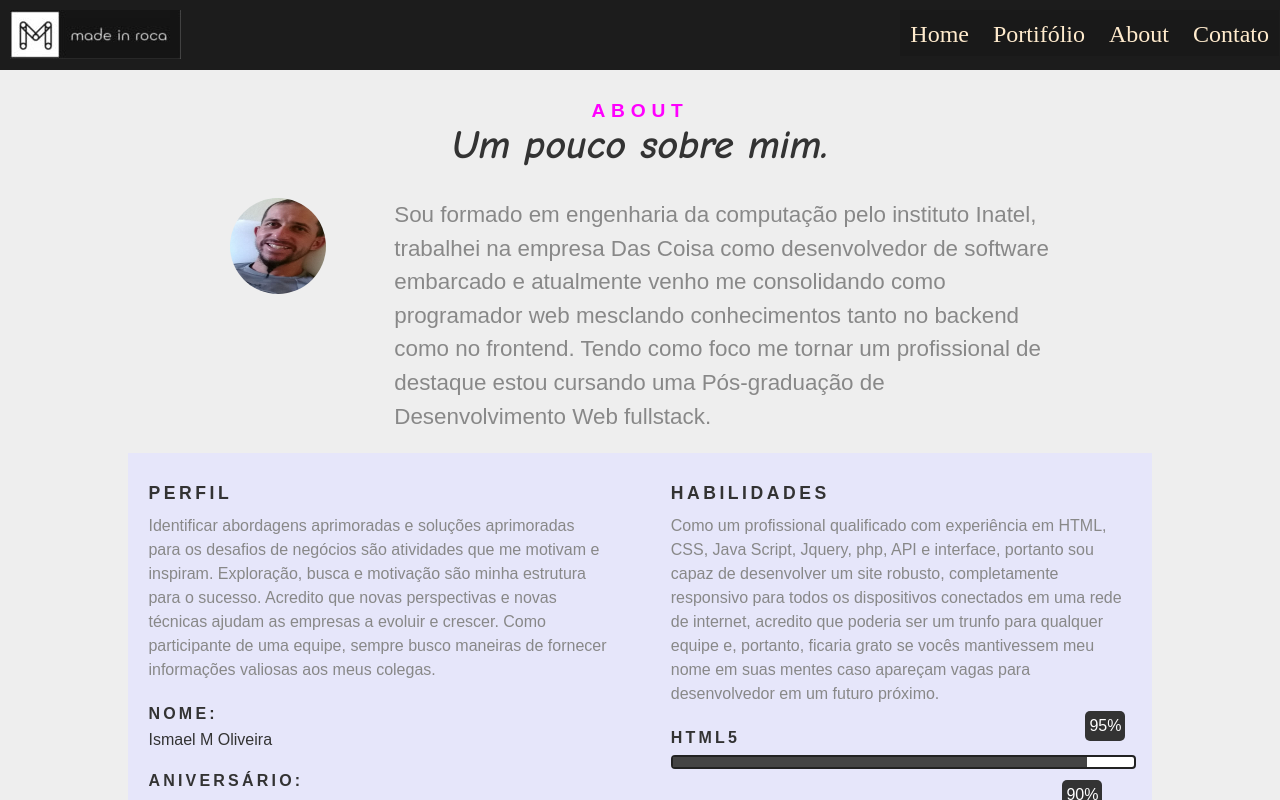
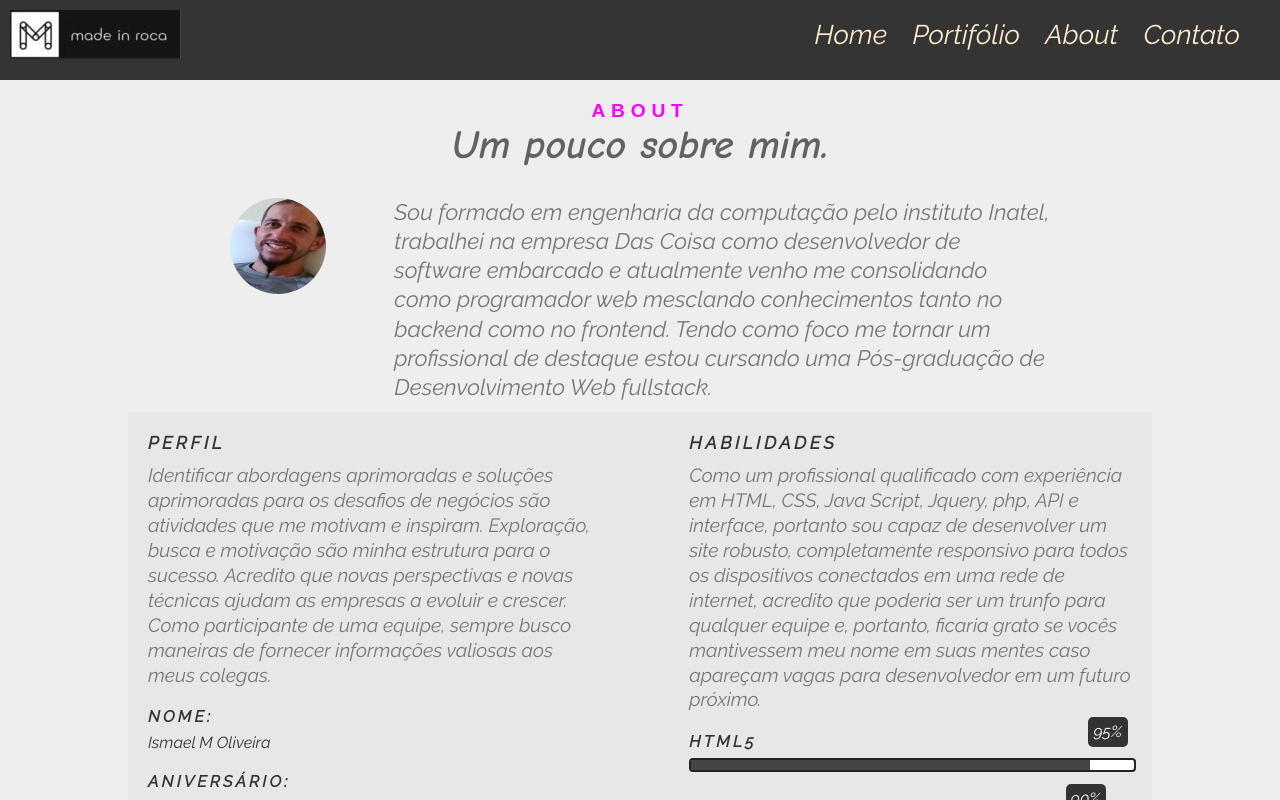
Before and after one commit to Ismael-Oliveira/Ismael-Oliveira.github.io, a plain HTML site: page index.html in a window 1280 px wide. Both pictures are taken after a click on the link "About". Shown: the part 775-1575 px from the top of the page. Drawn offline with Linux system fonts and the light colour scheme.

Commit message:
alguns aljustes de cores, imagens, padding e posicionamento

```diff
--- a/css/style.css
+++ b/css/style.css
@@ -1,11 +1,14 @@
 *{
     margin: 0;
     padding: 0;
+    font-family: 'Raleway', sans-serif;
 }
 
-html {
+.smooth {
+    overflow-y: scroll;
     scroll-behavior: smooth;
 }
+
 .border {
     border : 1px solid red;
 }
@@ -57,24 +60,43 @@ ul li {
     list-style: none;
 }
 
+.menu-options {
+    position: absolute;
+    top: 60px;
+    right: 21px;
+    padding-left: 5px;
+    display: none;
+    width: 100%;
+    text-align: center;
+    background-color: rgba(4, 4, 4, 0.9);
+}
+
 header {
-    background-color: rgba(5, 5, 5, 0.9);
+    background-color: rgba(5, 5, 5, 0.8);
     padding: 10px;
-    height: 50px;
+    height: 60px;
     top: 0;
     width: 100%;
     position: fixed;
+    z-index: 100;
+    font-size: 1.3em;
 }
 
-/* header + div {
-    margin-top: 70px;
-} */
+header nav ul li {
+    text-align: center;
+    vertical-align: middle;
+    line-height: 2;
+    font-size: 1.5em;
+}
 
-.menu-options {
-    position: absolute;
-    top: 10px;
-    right: 21px;
-    padding-left: 5px;
+header nav ul li:hover {
+    border: 1px solid #CCC;
+    color: #CCC !important;
+}
+
+header nav ul li a {
+    color: blanchedalmond;
+    text-decoration: none;
     display: block;
 }
 
@@ -83,15 +105,15 @@ header {
 }
 
 .sandwich {
-    /* background-color: white; */
-    display: inline-block;
+    position: absolute;
+    top: 10px;
+    right: 0;
     margin-left: 10px;
-    margin-right: 10px;
+    margin-right: 50px;
     padding: 5px;
     border: 1px solid #666;
     border-radius: 5px;
     cursor: pointer;
-
 }
 
 .bar {
@@ -100,20 +122,9 @@ header {
     margin: 4px 0px;
 }
 
-header ul {
+/* header ul {
     background-color: #333;
-    display: none;
-}
-
-header ul li {
-    padding: 10px 5px 0px 10px ;
-    font-size: 1.8em;
-}
-
-header a {
-    color: blanchedalmond;
-    text-decoration: none;
-}
+} */
 
 .top {
     margin-top: 0px;
@@ -153,7 +164,8 @@ header a {
 
 .projects {
     text-align: center;
-    background-color: rgb(185, 185, 226);
+    /* background-color: rgba(200, 200, 200, 0.2); */
+    background-color: #E8E8E8;
 }
 
 /* ================================= About css ================================ */
@@ -185,18 +197,18 @@ header a {
 }
 
 .about-content p:last-child {
-    text-align: left;
-    line-height: 1.5em;
-    padding-left: 20%;
-    font-size: 1.4em;
+    line-height: 1.3em;
+    font-size: 1.3em;
+    text-align: justify;
 }
 
 .about div {
-    margin: 20px 0px;
+    margin: 10px 0px;
 }
 
 .about div > p {
-    color: #888;
+    color: #777;
+    font-size: 1.2em;
 }
 
 .about h3 {
@@ -292,7 +304,8 @@ header a {
 
 .about-hire a {
     display: inline-block;
-    border: 4px solid #333;
+    border: 1px solid #333;
+    box-shadow: inset 0px 0px 5px #333;
     color: #333;
     font-size: 1.1em;
     text-transform: uppercase;
@@ -304,15 +317,17 @@ header a {
     margin-bottom: 10px;
     margin-right: 20px;
     width: 200px;
+    border-radius: 4px;
 }
 
 .about-hire a:last-child {
-    background-color: #333;
+    background-color: #666;
     color: #EEE;
 }
 
 .about-info {
-    background-color: lavender;
+    background-color: rgba(200, 200, 200, 0.2);
+    padding: 0px 20px;
 }
 
 .about-profile,
@@ -322,14 +337,14 @@ header a {
 
 .about-profile p,
 .about-skills p {
-    line-height: 1.5em;
+    line-height: 1.3em;
 }
 
 /* ================================= End About css ================================ */
 
 section h2{
     margin-bottom: 30px;
-    color: #333;
+    color: #626262;
 }
 
 .card {
@@ -343,7 +358,8 @@ section h2{
     /* para largura de 320px
     width: 270px; */
     height: 95%;
-    border: 2px solid lightblue;
+    border: 2px solid #B8B8B8;
+    box-shadow: 0px 0px 10px #000;
     border-radius: 5px;
     transition: 1s;
 }
@@ -390,8 +406,22 @@ footer .bottom {
     padding-top: 10px;
 }
 
+.contact-card-header img {
+    width: 30px;
+    height: 30px;
+    box-shadow: 0px 0px 6px #B8B8B8;
+    border-radius: 2px;
+}
+
 .contact-card-header p{
     color: magenta;
+}
+
+.contact-info {
+    display: flex;
+    padding: 10px 0px;
+    font-size: 0.8em;
+    color: white;
 }
 
 .social a{
@@ -399,6 +429,8 @@ footer .bottom {
     background-size: contain;
     width: 30px;
     height: 30px;
+    box-shadow: 0px 0px 6px #B8B8B8;
+    border-radius: 15px;
 }
 
 .social a[href*="facebook.com"] {
@@ -457,20 +489,24 @@ footer .bottom {
         font-size: 2.5em;
     }
 
-    .menu-options .sandwich{
+    .menu-options {
+        top: 10px;
+        right: 50px;
+        display: block;
+        text-align: right;
+        background-color: rgba(5, 5, 5, 0);
+    }
+
+    .sandwich{
         display: none;
     }
 
-    header .menu-options ul{
-        display: block !important;
-        background-color: rgba(5, 5, 5, 0.1);
-    }
-
-    header ul li {
+    header nav ul li {
         display: inline-block;
         padding: 11px 10px 8px 10px;
         text-align: right;
-        font-size: 1.5em;
+        line-height: 1;
+        font-size: 1.3em;
     }
 
     .card {
@@ -484,13 +520,15 @@ footer .bottom {
         float: right;
     }
 
+    .about-content p:last-child {
+        text-align: left;
+        padding-left: 20%;
+        font-size: 1.4em;
+    }
+
     .card img {
         width: 90%;
         height: auto;
-    }
-
-    .contact-info {
-        display: flex;
     }
 
     .contact-card {
@@ -509,13 +547,11 @@ footer .bottom {
 
     .about-profile {
         width: 45%;
-        margin: 20px 2% !important;
         float: left;
     }
 
     .about-skills {
         width: 45%;
-        margin: 20px 2% !important;
         float: right;
     }
 
@@ -537,11 +573,6 @@ footer .bottom {
         float: left;
     }
 
-    header ul li a:hover {
-        background-color: #AAA;
-        color: #333 !important;
-    }
-
     .projects .card:nth-child(2n) {
         clear: none;
     }
--- a/index.html
+++ b/index.html
@@ -3,21 +3,23 @@
 <head>
     <meta charset="UTF-8">
     <meta name="viewport" content="width=device-width, initial-scale=1.0">
+    <link href="https://fonts.googleapis.com/css2?family=Raleway:ital,wght@1,400&display=swap" rel="stylesheet">
     <link href="https://fonts.googleapis.com/css2?family=Comic+Neue:ital,wght@1,700&display=swap" rel="stylesheet">
     <link rel="shortcut icon" href="./logos/favicon.ico" type="image/x-icon">
     <link rel="stylesheet" href="./css/style.css">
     <title>Made In Roca</title>
 </head>
-<body>
+<body class="smooth">
     <header>
         <img src="./logos/logo.jpg" alt="Logo da Made In Roça">
 
+        <div class="sandwich">
+            <div class="bar"></div>
+            <div class="bar"></div>
+            <div class="bar"></div>
+        </div>
+
         <nav class="menu-options">
-            <div class="sandwich">
-                <div class="bar"></div>
-                <div class="bar"></div>
-                <div class="bar"></div>
-            </div>
             <ul>
                 <li><a href="#top">Home</a></li>
                 <li><a href="#portifolio">Portifólio</a></li>
@@ -85,7 +87,7 @@
                         </li>
                         <li>
                             <p><strong>website:</strong></p>
-                            <span>wwww.madeonroca.com</span>
+                            <span>ismael-oliveira.github.io</span>
                         </li>
                         <li>
                             <p><strong>email:</strong></p>
--- a/js/script.js
+++ b/js/script.js
@@ -1,10 +1,14 @@
 
-var menuBar = document.getElementsByClassName("menu-options")[0];
-var options = document.querySelector("header ul");
+var menuBar = document.getElementsByClassName("sandwich")[0];
+var options = document.querySelector(".menu-options");
 var smooth = document.querySelector(".smoothscroll");
 
 menuBar.addEventListener("click", function(){
     options.classList.toggle("change");
+}, false);
+
+options.addEventListener("click", function(){
+    this.classList.toggle("change");
 }, false);
 
 window.onscroll = function() {scrollFunction()};
```
Also changed, not shown: img/face-ico.jpg, img/git-ico.jpg, img/linkedin-ico.jpg.
